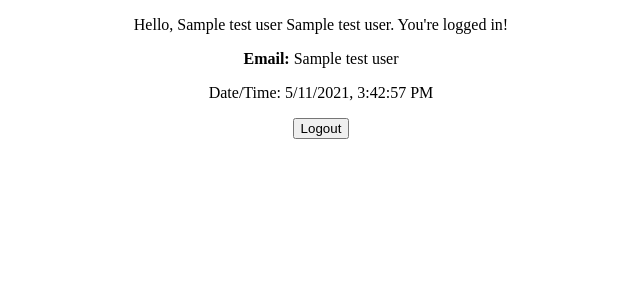
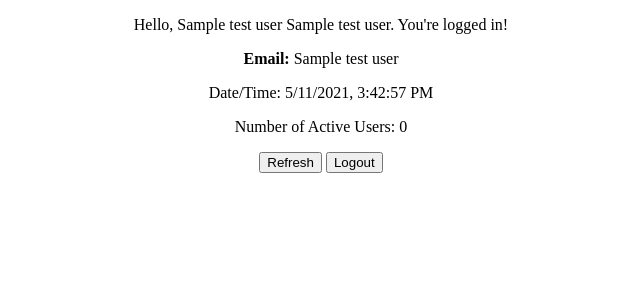
Before and after one commit to VladimirVisnovsky/User-profile-management, a Flask app: page / in a window 1280 px wide. Shown: the top 300 px of the page, without its empty margins (319-959 px from the left). Run offline with Flask 2, Linux system fonts and the light colour scheme; a user stored in the database is signed in; a database or web service that is not in the repository returns one stand-in record (values such as "Sample title"); data that the repository does not hold is empty; some libraries are stand-ins or nearby versions.

Commit message:
added refresh button

```diff
--- a/app/app.py
+++ b/app/app.py
@@ -21,7 +21,7 @@ from oauthlib.oauth2 import WebApplicationClient
 import requests
 
 # Internal imports
-from db import init_db
+from db import init_db, get_connection
 from user import User
 from create_table import *
 from gener.create_test_data import *
@@ -62,7 +62,8 @@ def load_user(user_id):
 @app.route("/")
 def index():
     if current_user.is_authenticated:
-        return render_template('logged_in_page.html', first_name=current_user.first_name, second_name=current_user.second_name, email=current_user.email)
+        active_users = number_of_active_users()
+        return render_template('logged_in_page.html', first_name=current_user.first_name, second_name=current_user.second_name, email=current_user.email, active_users=active_users)
     else:
         return render_template('home_page.html')
 
@@ -168,13 +169,24 @@ def logout():
     logout_user()
     return redirect(url_for("index"))
 
+@app.route("/number")
+def number_redirect():
+    return redirect(url_for("index"))
+
+def number_of_active_users():
+    conn = get_connection()
+    cur = conn.cursor()
+
+    cur.execute("SELECT COUNT(id) FROM test_user")
+    number = cur.fetchone()
+    return number[0]
+
 
 def refresh_users():
     while True:
         refresh()
         time.sleep(60)
 
-
 if __name__ == "__main__":
     threading.Thread(target=refresh_users).start()
     app.run(host="0.0.0.0", port=5000)
--- a/app/gener/create_test_data.py
+++ b/app/gener/create_test_data.py
@@ -24,7 +24,7 @@ def generate_data():
         writer.writerow(["ID", "first name", "second name", "email", "ui_lang", "ui_settings", "employee_account", "access_rights","logon_status","logon_last_modif"])
         date = datetime.datetime.now().strftime("%Y-%m-%d %H:%M:%S")
 
-        for i in range(10000):
+        for i in range(100):
             name = random.choice(names)
             last_name = random.choice(last_names)
             email = name.lower() + "." + last_name.lower() + str(random.randint(0,1000)) + "@gmail.com"
@@ -65,5 +65,3 @@ def populate_table():
     finally:
         if conn is not None:
             conn.close()
-
-generate_data()
--- a/app/templates/logged_in_page.html
+++ b/app/templates/logged_in_page.html
@@ -2,7 +2,6 @@
 <html lang="en">
     <head>
         <meta charset="UTF-8">
-        <meta http-equiv="refresh" content="5">
         <title>{{ first_name }} {{ second_name }}</title>
         <style>
             p {text-align: center;}
@@ -14,13 +13,18 @@
         <p>Hello, {{ first_name }} {{ second_name }}. You're logged in!</p>
         <p><b>Email:</b> {{ email }}</p>
         <p>Date/Time: <span id="datetime"></span> </p>
+        <p>Number of Active Users: {{ active_users }} </p>
         <div>
+            <button type="button" onclick="location.href='/number'">Refresh</button>
             <button type="button" onclick="location.href='/logout'">Logout</button>
+
         </div>
 
         <script>
             var dt = new Date();
             document.getElementById("datetime").innerHTML = dt.toLocaleString();
         </script>
+
+
     </body>
 </html>
```
